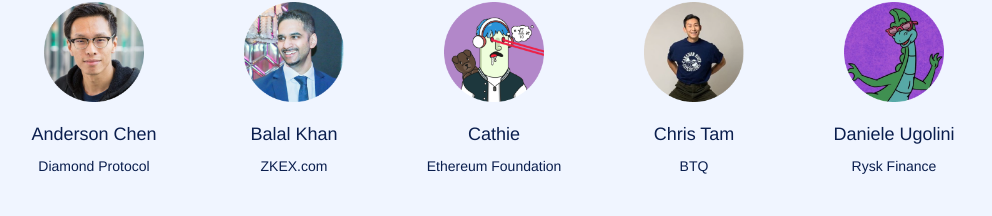
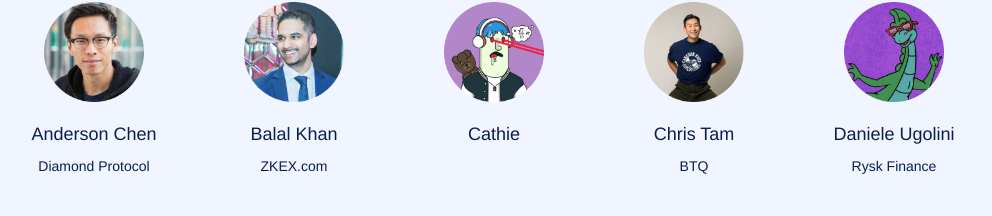
Before and after one commit to ETHTaipei/ETH-Taipei-Website, a Next.js app: page / in a window 1280 px wide. Shown: the part 3687-3903 px from the top of the page, without its empty margins (146-1138 px from the left). Built offline with nearby package versions, Linux system fonts and the light colour scheme; no server answers.

Commit message:
chore: remove speaker organization

```diff
--- a/public/constant/speakers.ts
+++ b/public/constant/speakers.ts
@@ -20,7 +20,7 @@ type SpeakerProps = {
 const speakers: SpeakerProps[] = [
   { name: "Anderson Chen", company: "Diamond Protocol", src: anderson },
   { name: "Balal Khan", company: "ZKEX.com", src: balalKhan },
-  { name: "Cathie", company: "Ethereum Foundation", src: cathie },
+  { name: "Cathie", company: "", src: cathie },
   { name: "Chris Tam", company: "BTQ", src: chrisTam },
   { name: "Daniele Ugolini", company: "Rysk Finance", src: danieleUgolini },
   { name: "guiltygyoza", company: "Topology", src: guiltygyoza },
```
